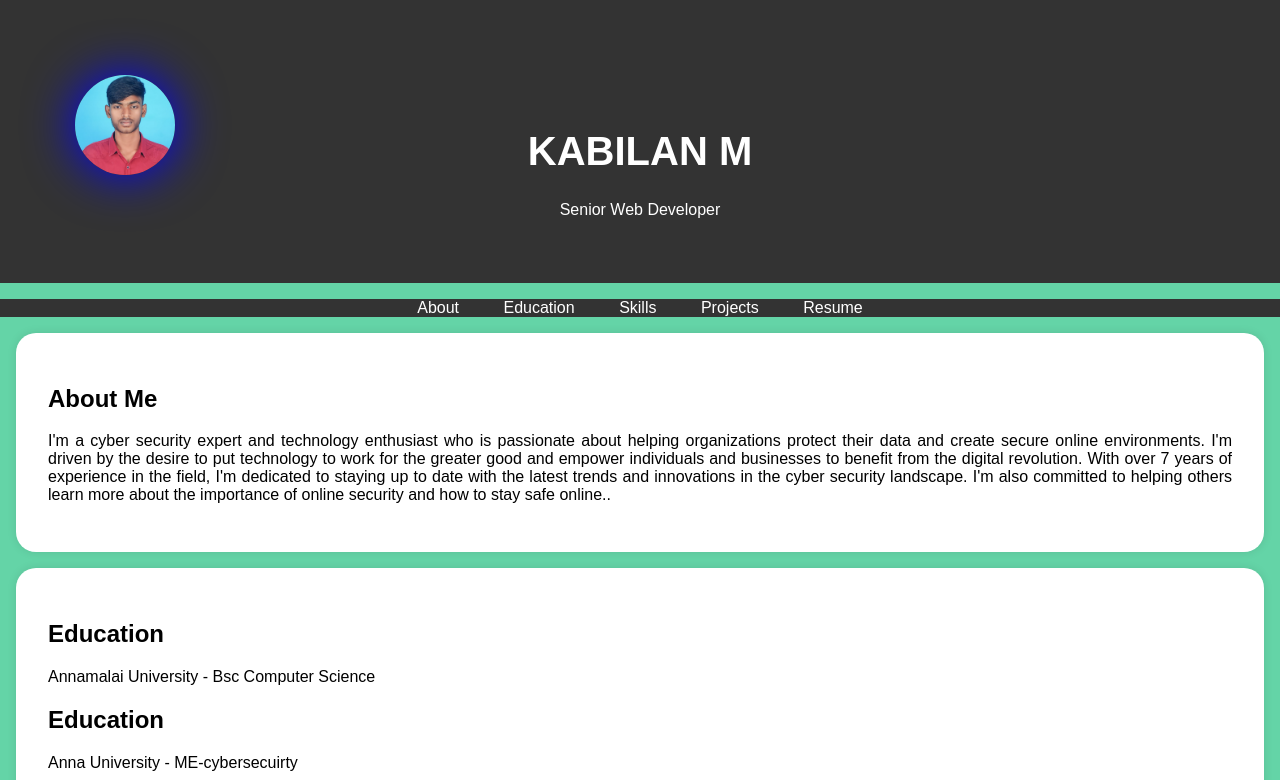
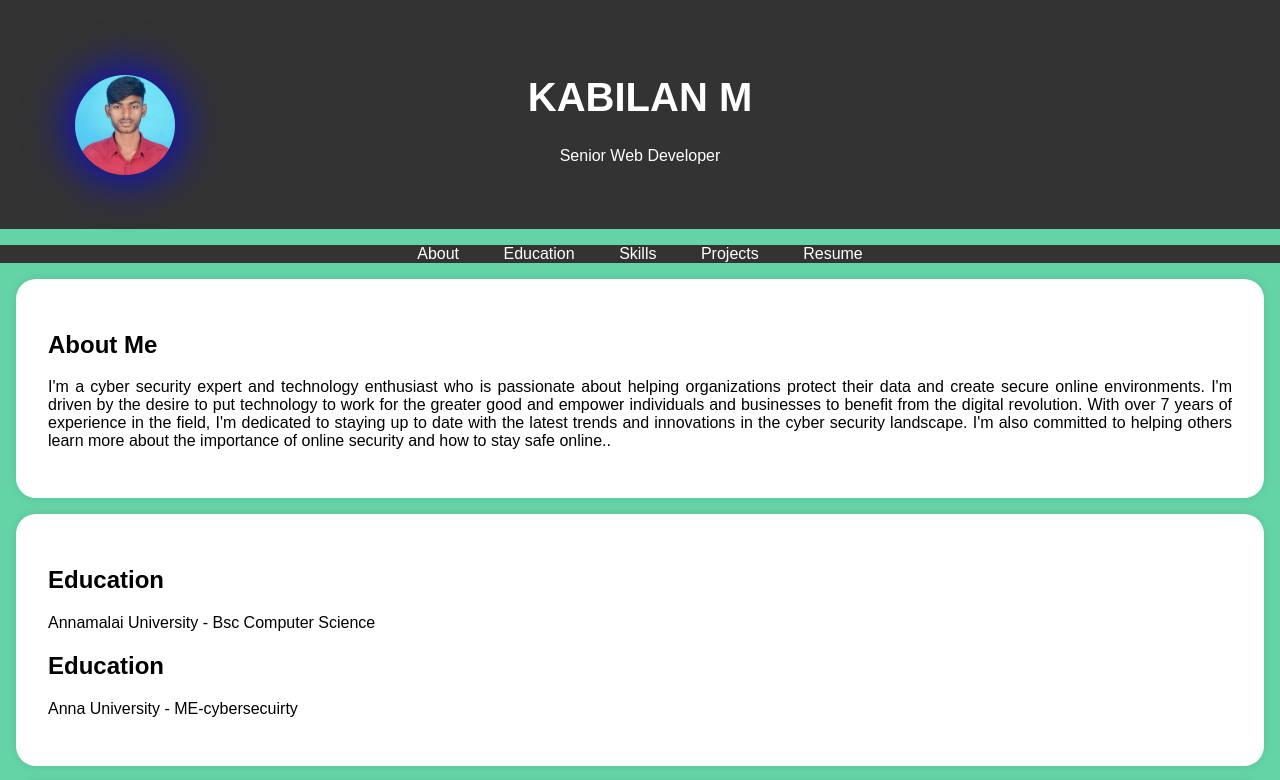
Before and after one commit to anm10610621214035/Kabil, a plain HTML site: page index.html in a window 1280 px wide. Shown: the top 780 px of the page. Drawn offline with Linux system fonts and the light colour scheme.

Commit message:
Update index.html

```diff
--- a/index.html
+++ b/index.html
@@ -97,7 +97,7 @@
     <header>
         <div class="header-content">
             <!-- Add your profile picture here -->
-            <img src="kabi_1.jpg" alt="Your Profile Picture" class="profile-picture"><br><br><br>
+            <img src="kabi_1.jpg" alt="Your Profile Picture" class="profile-picture">
             <h1>KABILAN M</h1>
             <p>Senior Web Developer</p>
         </div>
```
